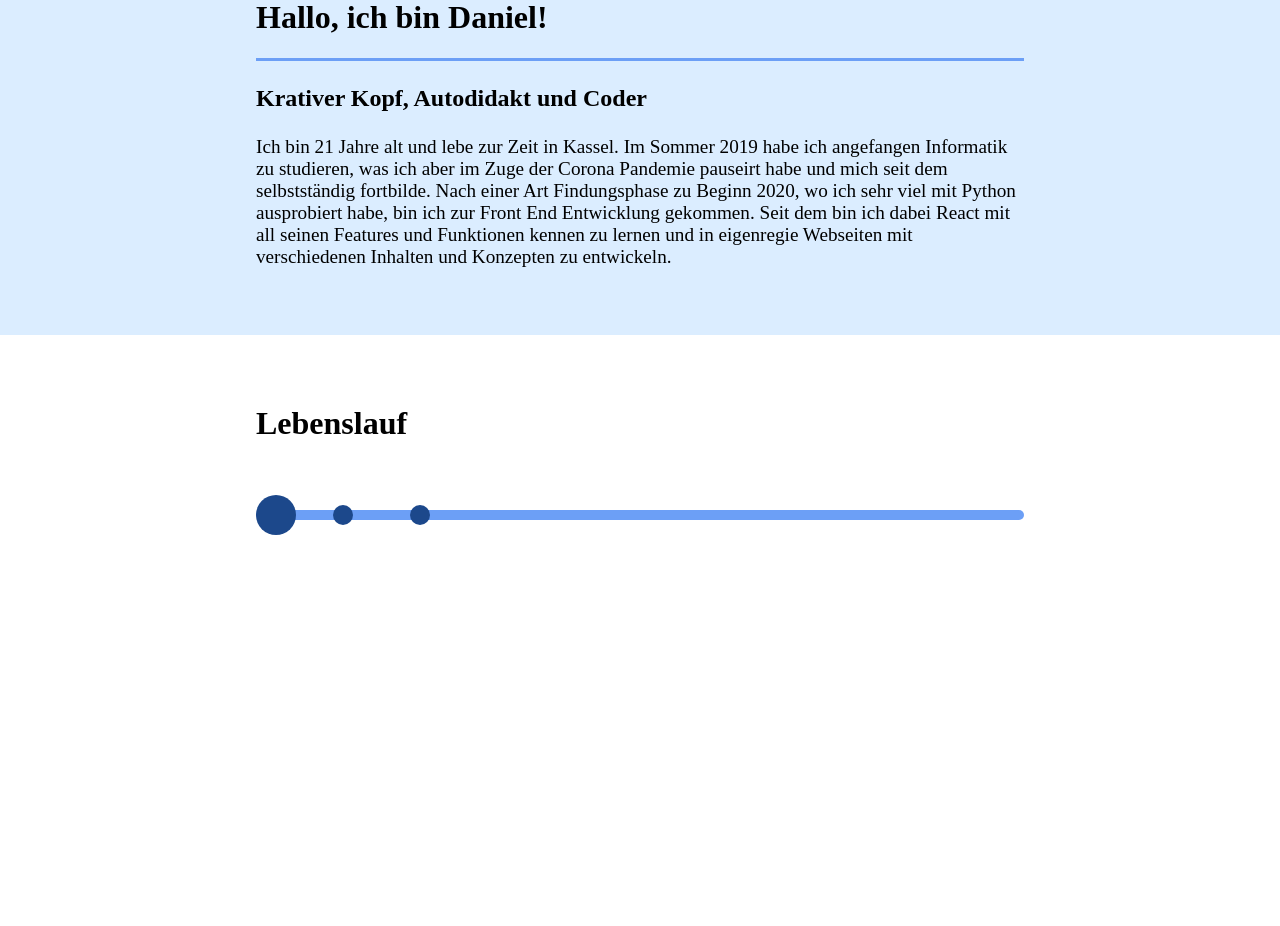
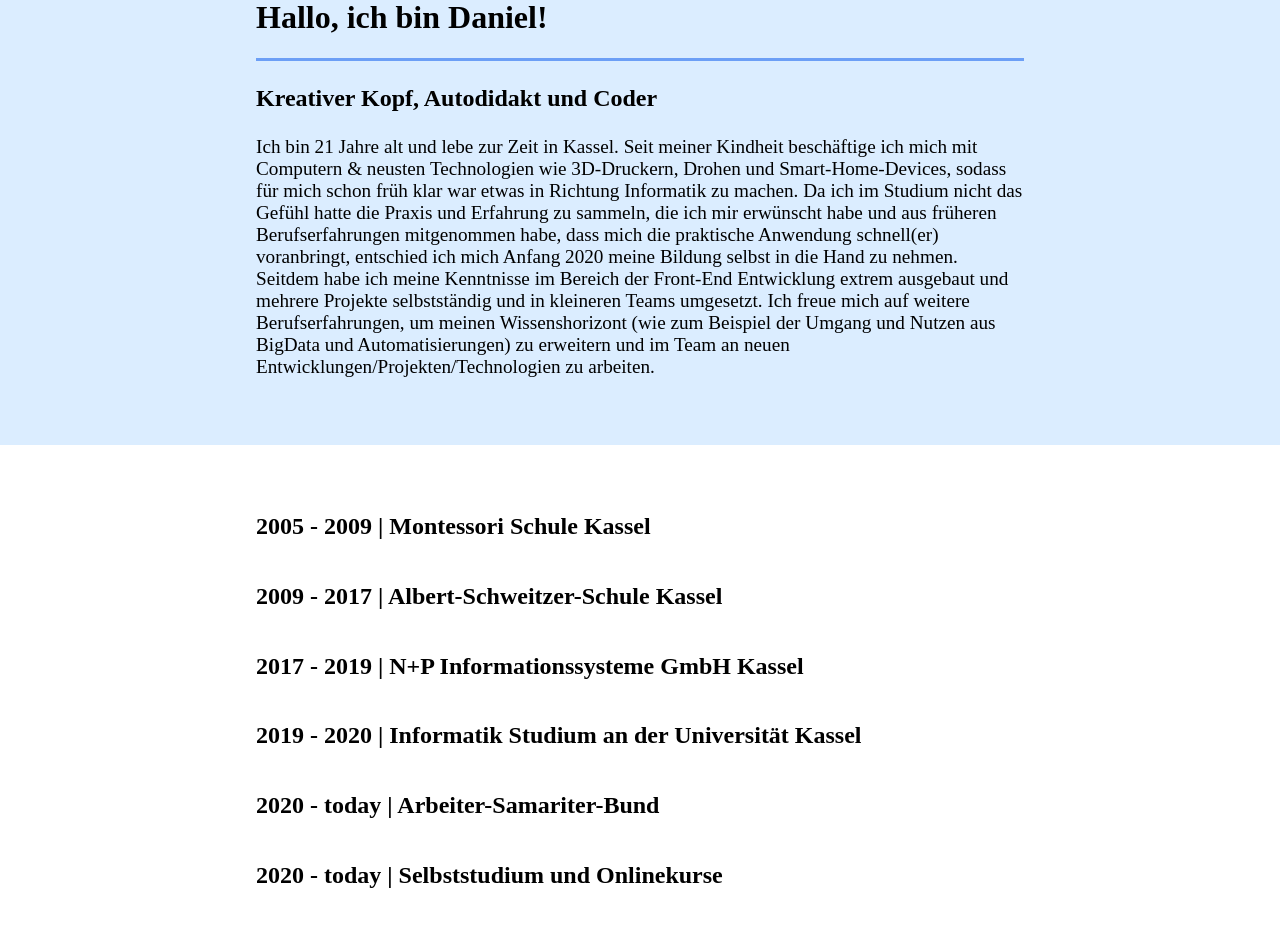
Before and after one commit to dan-jel/homepage, a React (Create React App) app: page / in a window 1280 px wide. Shown: the part 520-1446 px from the top of the page. Before the commit the page ends 1156 px from the top, so only its background shows below. Built offline with nearby package versions, Linux system fonts and the light colour scheme.

Commit message:
navbar change and content fill

```diff
--- a/src/components/AboutMe.js
+++ b/src/components/AboutMe.js
@@ -16,16 +16,22 @@ const AboutMe = () => {
           animate={{ width: "100%" }}
           transition={{ duration: 2, delay: 1.25 }}
         />
-        <h3>Krativer Kopf, Autodidakt und Coder</h3>
+        <h3>Kreativer Kopf, Autodidakt und Coder</h3>
         <p>
-          Ich bin 21 Jahre alt und lebe zur Zeit in Kassel. Im Sommer 2019 habe
-          ich angefangen Informatik zu studieren, was ich aber im Zuge der
-          Corona Pandemie pauseirt habe und mich seit dem selbstständig
-          fortbilde. Nach einer Art Findungsphase zu Beginn 2020, wo ich sehr
-          viel mit Python ausprobiert habe, bin ich zur Front End Entwicklung
-          gekommen. Seit dem bin ich dabei React mit all seinen Features und
-          Funktionen kennen zu lernen und in eigenregie Webseiten mit
-          verschiedenen Inhalten und Konzepten zu entwickeln.
+          Ich bin 21 Jahre alt und lebe zur Zeit in Kassel. Seit meiner Kindheit
+          beschäftige ich mich mit Computern & neusten Technologien wie
+          3D-Druckern, Drohen und Smart-Home-Devices, sodass für mich schon früh
+          klar war etwas in Richtung Informatik zu machen. Da ich im Studium
+          nicht das Gefühl hatte die Praxis und Erfahrung zu sammeln, die ich
+          mir erwünscht habe und aus früheren Berufserfahrungen mitgenommen
+          habe, dass mich die praktische Anwendung schnell(er) voranbringt,
+          entschied ich mich Anfang 2020 meine Bildung selbst in die Hand zu
+          nehmen. Seitdem habe ich meine Kenntnisse im Bereich der Front-End
+          Entwicklung extrem ausgebaut und mehrere Projekte selbstständig und in
+          kleineren Teams umgesetzt. Ich freue mich auf weitere
+          Berufserfahrungen, um meinen Wissenshorizont (wie zum Beispiel der
+          Umgang und Nutzen aus BigData und Automatisierungen) zu erweitern und
+          im Team an neuen Entwicklungen/Projekten/Technologien zu arbeiten.
         </p>
       </TextBlock>
     </Container>
--- a/src/components/Curriculum.js
+++ b/src/components/Curriculum.js
@@ -1,10 +1,9 @@
-import React, { useState } from "react";
+import React from "react";
 import styled from "styled-components";
-import { motion } from "framer-motion";
+import { motion, AnimateSharedLayout } from "framer-motion";
+import Toggle from "./Toggle";
 
 const Curriculum = () => {
-  const [active, setActive] = useState(0);
-
   return (
     <Container
       initial={{ x: "-100%" }}
@@ -12,58 +11,86 @@ const Curriculum = () => {
       transition={{ duration: 0.75, delay: 0.75, ease: "easeOut" }}
     >
       <Block>
-        <h1>Lebenslauf</h1>
-        <Timeline>
-          <LifeLine
-            initial={{ width: 0 }}
-            animate={{ width: "100%" }}
-            transition={{ duration: 2, delay: 1.25 }}
-          />
-          <Dot
-            active={active === 0 ? true : false}
-            pos="0%"
-            onClick={() => {
-              setActive(0);
-            }}
-          />
-          <Dot
-            active={active === 1 ? true : false}
-            pos="10%"
-            onClick={() => {
-              setActive(1);
-            }}
-          />
-          <Dot
-            active={active === 2 ? true : false}
-            pos="20%"
-            onClick={() => {
-              setActive(2);
-            }}
-          />
-        </Timeline>
+        <AnimateSharedLayout>
+          <Toggle title="2005 - 2009  |  Montessori Schule Kassel">
+            <div className="answer">
+              <p>Bilinguale Grundschule</p>
+            </div>
+          </Toggle>
+          <Toggle title="2009 - 2017  |  Albert-Schweitzer-Schule Kassel">
+            <div className="answer">
+              <p>
+                Abitur mit einem Schnitt von 2,7 mit den Leistungskursen Chemie
+                & Kunst
+              </p>
+            </div>
+          </Toggle>
+          <Toggle title="2017 - 2019  |  N+P Informationssysteme GmbH Kassel">
+            <div className="answer">
+              <p>
+                Bei N+P wurde ich im Zuge eines Projektes für die Netcom Kassel
+                eingestellt, welche das neugebaute Glasfasernetz in Nordhessen
+                erfassen musste. Zu Beginn meiner Tätigkeit habe ich fast
+                ausschließlich in der Datenerfassung via/mit AutoCAD gearbeitet,
+                allerdings konnte ich schnell mehr Verantwortung übernehmen. Zu
+                meinen Tätigkeiten gehörte dann die Qualitätsprüfung der
+                (bereits) erfassten Daten (von mir als auch der anderen
+                Erfassungsmitarbeiter), sowie die permanente Weiterentwickelung
+                des Datenmodells und Anpassung der AutoCAD Erweiterung für
+                Glasfasererfassung, in ständiger Rücksprache mit der
+                Projektleitung und der Baufirma. Eine der größten
+                Herausforderungen für mich war es eine Schulung für das
+                Netzauskunftsteam der Netcom zu halten, das mit AutoCAD und
+                insbesondere der Erweiterung vertraut gemacht werden sollten.
+              </p>
+            </div>
+          </Toggle>
+          <Toggle title="2019 - 2020  |  Informatik Studium an der Universität Kassel">
+            <div className="answer">
+              <p>
+                Im Sommersemester 2019 habe ich mich für ein Informatik Studium
+                an der Uni Kassel eingeschrieben. Nach der ursprünglichen
+                Begeisterung wurde mir schnell klar, dass die Themen und deren
+                Behandlung sehr theoretisch waren und ich das unmittelbare
+                Tüfteln an einem realen Projekt vermisste. Die Corona Pandemie
+                stieß mich dann endgültig über die Klippe, da auch noch jeder
+                soziale Aspekt des Studiums verloren ging, sodass ich mein
+                Studium vorerst einstellt.
+              </p>
+            </div>
+          </Toggle>
+          <Toggle title="2020 - today  |  Arbeiter-Samariter-Bund" date=" ">
+            <div className="answer">
+              <p>
+                Beim ASB arbeite ich zwei mal die Woche halbtags im Bürodienst
+                und werde die meiste Zeit für die verschiedensten kleinen
+                technischen Probleme in der Firma gebraucht.
+              </p>
+            </div>
+          </Toggle>
+          <Toggle title="2020 - today  |  Selbststudium und Onlinekurse">
+            <div className="answer">
+              <p>
+                Da ich im Studium schon angefangen hatte Python zu lernen,
+                schien es mir sinnvoll dort direkt weiter zu machen, weshalb ich
+                mir einen sehr umfangreichen Kurs bei Udemy kaufte. Dieser war
+                Ursprung vieler kleiner Projekte, wie z.B. der Automatisierung
+                diverser Excel-Tabellen für meine Arbeit beim ASB oder einem
+                kleinen Python Tool um eine Verbindungsauskunft von der NVBW API
+                abzufragen. Ich habe mit den unterschiedlichsten Technologien
+                wie Docker, Nginx, MongoDB und RestAPI herumexperimentiert, bis
+                ich Ende 2020 über React gestolpert bin. Seit dem habe ich
+                meinen Fokus auf die Front-End Entwicklung gelegt und bin neben
+                weiteren Onlinekursen dabei Webseiten für Freunde und Bekannte
+                (oder: selbstständig und in kleineren Teams) zu entwickeln.
+              </p>
+            </div>
+          </Toggle>
+        </AnimateSharedLayout>
       </Block>
     </Container>
   );
 };
-
-const Dot = styled.div`
-  cursor: pointer;
-  position: absolute;
-  top: 50%;
-  left: ${(props) => props.pos};
-  height: ${(props) => (props.active ? "40px" : "20px")};
-  width: ${(props) => (props.active ? "40px" : "20px")};
-  border-radius: 50%;
-  transform: translateY(-50%);
-  background: #1c488b;
-`;
-
-const Timeline = styled.div`
-  margin: 3rem 0rem;
-  width: 100%;
-  height: 50px;
-  position: relative;
-`;
 
 const Container = styled(motion.div)`
   position: relative;
@@ -80,14 +107,4 @@ const Block = styled.div`
   left: 20%;
 `;
 
-const LifeLine = styled(motion.div)`
-  position: relative;
-  top: 50%;
-  transform: translateY(-50%);
-  width: 100%;
-  height: 10px;
-  background: #6c9ff6;
-  border-radius: 1rem;
-`;
-
 export default Curriculum;
--- a/src/components/Nav.js
+++ b/src/components/Nav.js
@@ -19,7 +19,7 @@ const Nav = ({ NavPosition, setNavPosition }) => {
 
 const Container = styled(motion.div)`
   overflow-x: hidden;
-  position: sticky;
+  position: relative;
   top: 0;
   z-index: 100;
   height: auto;
--- /dev/null
+++ b/src/components/Toggle.js
@@ -0,0 +1,46 @@
+import React, { useState } from "react";
+import { motion } from "framer-motion";
+import styled from "styled-components";
+
+const Toggle = ({ children, title, date }) => {
+  const [toggle, setToggle] = useState(false);
+  return (
+    <Container layout>
+      <Header layout onClick={() => setToggle(!toggle)}>
+        <h2 className="date">{date}</h2>
+        <h2 className="title">{title}</h2>
+      </Header>
+      {toggle ? (
+        <Line
+          animate={{ width: "100%" }}
+          transition={{ duration: 0.5, ease: "easeIn" }}
+        />
+      ) : (
+        <Line
+          animate={{ width: 0 }}
+          transition={{ duration: 0.5, ease: "easeIn" }}
+        />
+      )}
+      {toggle ? children : ""}
+    </Container>
+  );
+};
+
+const Container = styled(motion.div)`
+  p {
+    font-size: 1.2rem;
+  }
+`;
+
+const Header = styled(motion.div)`
+  display: flex;
+  cursor: pointer;
+`;
+
+const Line = styled(motion.div)`
+  width: 100%;
+  height: 3px;
+  background: #6c9ff6;
+`;
+
+export default Toggle;
--- a/src/pages/HomePage.js
+++ b/src/pages/HomePage.js
@@ -5,22 +5,6 @@ import Curriculum from "../components/Curriculum";
 import { motion } from "framer-motion";
 
 const HomePage = ({ NavPosition, setNavPosition }) => {
-  const changePosition = () => {
-    const pos = window.scrollY;
-
-    if (window.location.pathname === "/") {
-      if (pos < 400) {
-        setNavPosition(-pos);
-      } else {
-        setNavPosition(-400);
-      }
-    } else {
-      setNavPosition(-400);
-    }
-  };
-
-  window.addEventListener("scroll", changePosition);
-
   return (
     <Container>
       <AboutMe />
```
Also changed, not shown: 1 other file (tests, documents, lock files or other folders).
